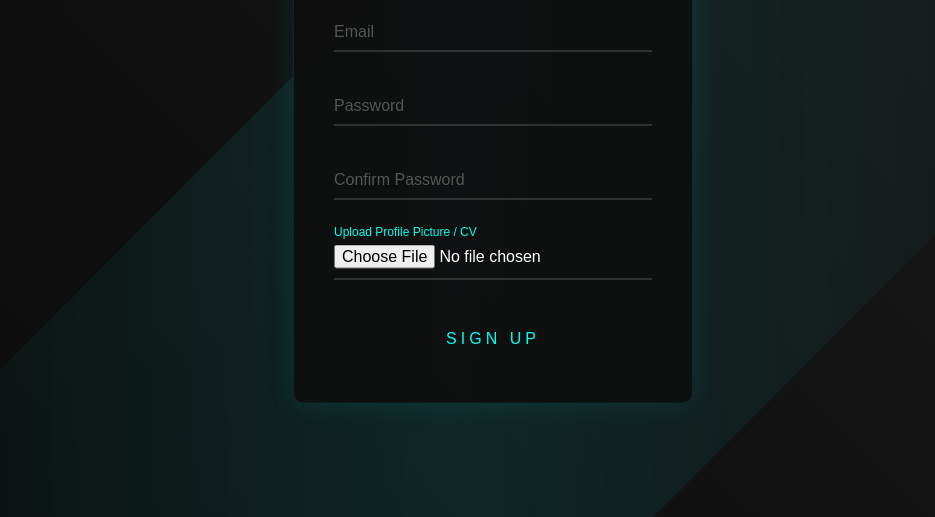
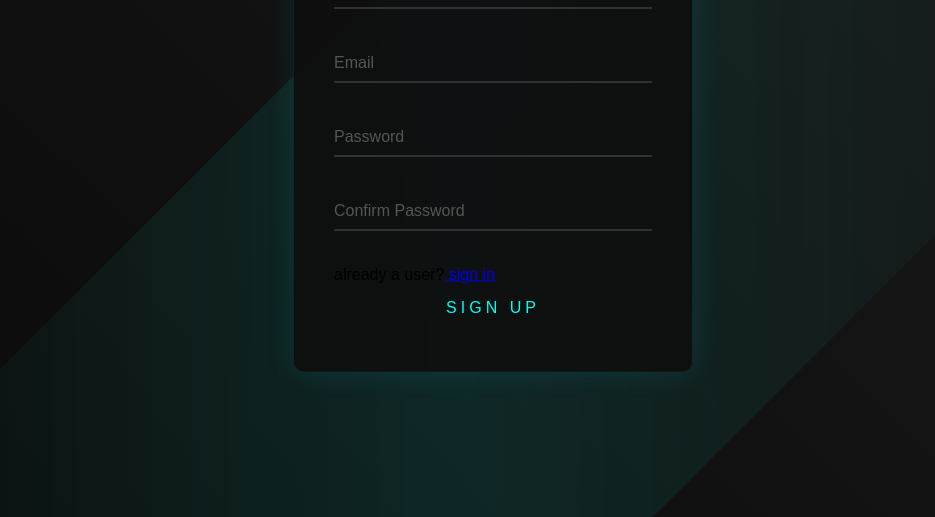
Before and after one commit to Ultron09/Drag-In, a website: page signup.html in a window 1280 px wide. Shown: the part 283-800 px from the top of the page, without its empty margins (187-1122 px from the left). Drawn offline with Linux system fonts and the light colour scheme.

Commit message:
Update signup.html

```diff
--- a/signup.html
+++ b/signup.html
@@ -42,15 +42,9 @@
         <span class="bar"></span>
         <label>Confirm Password</label>
     </div>
-
-    <!-- File Upload for Profile Picture or CV -->
-    <div class="input-group">
-        <input type="file" id="profileFile" accept="image/*,.pdf">
-        <span class="highlight"></span>
-        <span class="bar"></span>
-        <label>Upload Profile Picture / CV</label>
+    <div>
+        <p>already a user?<a href="index.html"> sign in </a></p>
     </div>
-
     <button type="submit">SIGN UP</button>
 </form>
 
```
